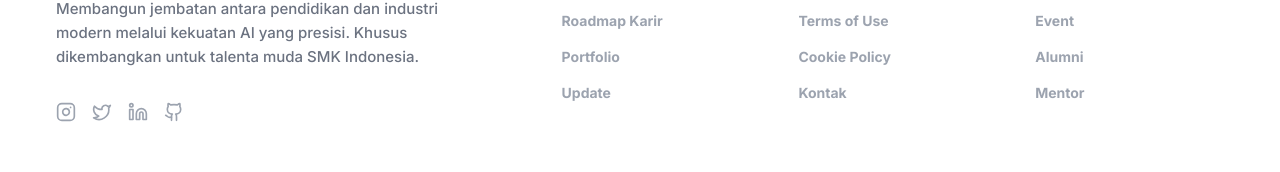
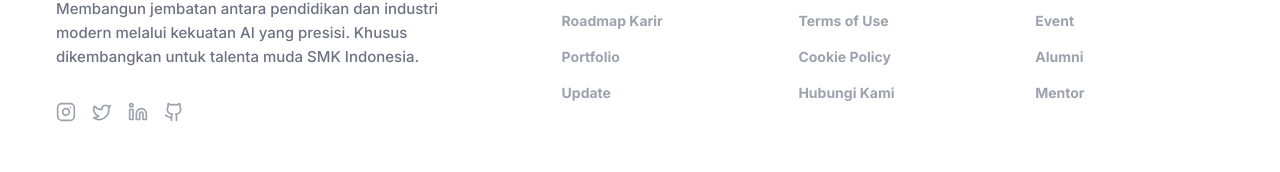
Before and after one commit to adefikri011/CarrearLensAi, a Next.js app: page /terms in a window 1280 px wide. Shown: the part 1764-1936 px from the top of the page. Built offline with nearby package versions, Linux system fonts and the light colour scheme.

Commit message:
feat: Update footer contact link and navbar scrolling
Changes the "Kontak" link in the footer to "Hubungi Kami" and directs it to an email address. Updates the navbar's smooth scrolling behavior to handle cases where the user is not on the homepage, redirecting them to the relevant section.

```diff
--- a/components/landing/Footer.tsx
+++ b/components/landing/Footer.tsx
@@ -21,7 +21,7 @@ export const Footer = () => {
         { name: "Privacy Policy", href: "/privacy" },
         { name: "Terms of Use", href: "/terms" },
         { name: "Cookie Policy", href: "/cookies" },
-        { name: "Kontak", href: "#" }
+        { name: "Hubungi Kami", href: "mailto:support@careerlens.ai" }
       ]
     },
     {
--- a/components/landing/Navbar.tsx
+++ b/components/landing/Navbar.tsx
@@ -24,11 +24,15 @@ export const Navbar = () => {
   ];
 
   const scrollToSection = (id: string) => {
+    if (window.location.pathname !== "/") {
+      window.location.href = `/${id}`;
+      return;
+    }
     const el = document.querySelector(id);
     if (el) {
       const offset = 80;
       const elementPosition = el.getBoundingClientRect().top;
-      const offsetPosition = elementPosition + window.pageYOffset - offset;
+      const offsetPosition = elementPosition + window.scrollY - offset;
 
       window.scrollTo({
         top: offsetPosition,
```
